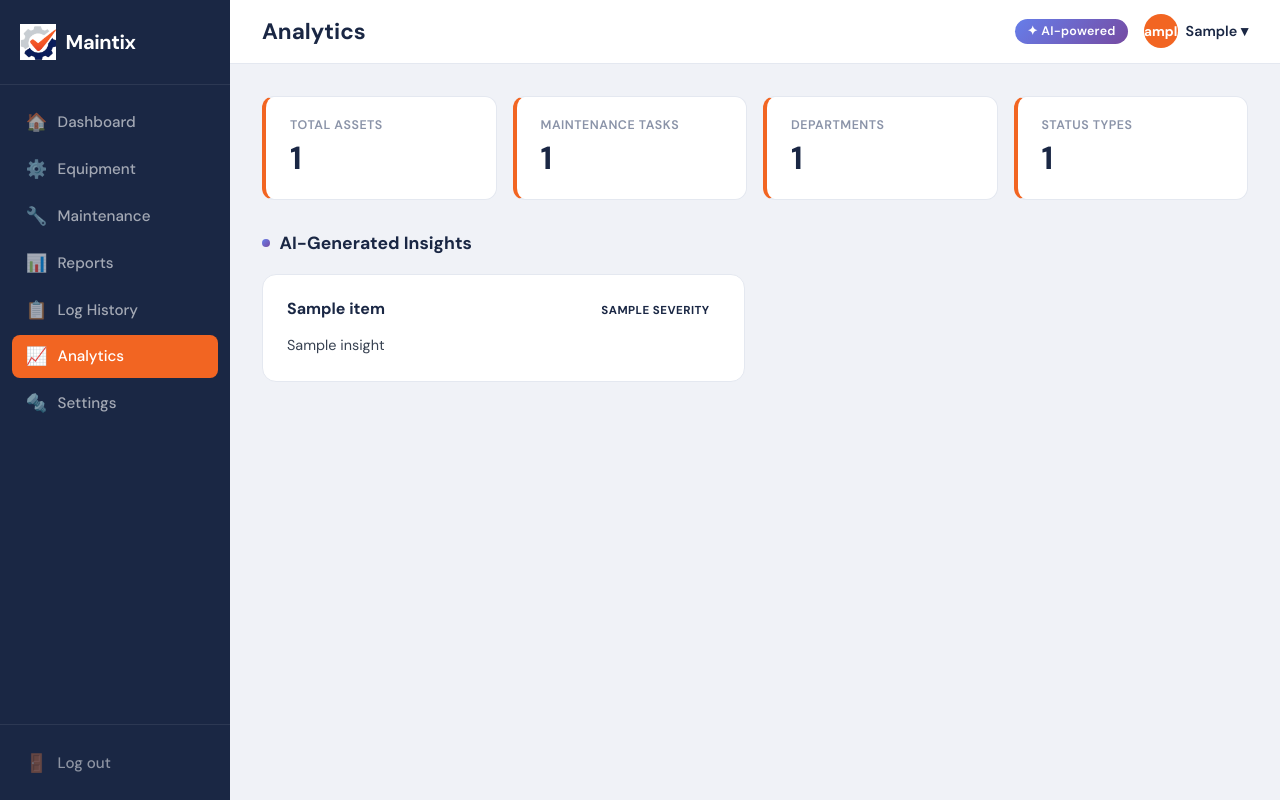
After one commit to Thia-Boetius/Equipment-Maintenance, a Flask app: template app/templates/analytics.html in a window 1280 px wide. The commit adds this page. Run offline with Flask 3, Linux system fonts and the light colour scheme; the template is opened without the code that fills it: most values are stand-ins (such as "Sample title", 1, 10 or a date in 2020).

Commit message:
Gemini API linked

```diff
--- a/app.py
+++ b/app.py
@@ -3,6 +3,8 @@ from flask import Flask, render_template, url_for, session, redirect, request, f
 from supabase import create_client
 from dotenv import load_dotenv
 import os
+import json
+import google.generativeai as genai
 
 load_dotenv()  # reads your .env file
 load_dotenv()  # reads your .env file
@@ -110,6 +112,84 @@ def reports():
     )
 
 
+@app.route("/analytics")
+def analytics():
+    if "user" not in session:
+        return redirect(url_for("login"))
+
+    access_token = session["user"]["access_token"]
+    user_id      = session["user"]["id"]
+
+    authed_client = create_client(
+        os.getenv("SUPABASE_URL"),
+        os.getenv("SUPABASE_ANON_KEY")
+    )
+    authed_client.auth.set_session(access_token, "")
+
+    employee = (
+        authed_client.table("Employee")
+        .select("*")
+        .eq("user_UID", user_id)
+        .execute()
+    )
+    if not employee.data:
+        return "No employee record found for this user"
+
+    assets      = authed_client.table("Asset").select("*").execute().data or []
+    tasks       = authed_client.table("Maintenance_task").select("*").execute().data or []
+    statuses    = authed_client.table("Status").select("*").execute().data or []
+    departments = authed_client.table("Department").select("*").execute().data or []
+    maint_types = authed_client.table("Maintenance_type").select("*").execute().data or []
+
+    data_summary = json.dumps({
+        "assets":            assets[:30],
+        "maintenance_tasks": tasks[:30],
+        "statuses":          statuses,
+        "departments":       departments,
+        "maintenance_types": maint_types,
+    }, default=str)
+
+    ai_analyses = []
+    try:
+        genai.configure(api_key=os.getenv("GEMINI_API_KEY"))
+        model = genai.GenerativeModel(
+            model_name="gemini-1.5-flash",
+            system_instruction=(
+                "You are an equipment maintenance analyst. "
+                "Analyze the JSON data and return ONLY a JSON array of exactly 5 insight objects. "
+                "Each object must have these fields: "
+                "\"title\" (short heading), "
+                "\"insight\" (2-3 sentence finding), "
+                "\"recommendation\" (1-2 sentence action), "
+                "\"severity\" (one of: info, warning, critical). "
+                "Return raw JSON only — no markdown, no code fences, no explanation."
+            )
+        )
+        resp = model.generate_content(f"Analyze this equipment maintenance data:\n{data_summary}")
+        raw = resp.text
+        start, end = raw.find("["), raw.rfind("]") + 1
+        if start >= 0 and end > start:
+            ai_analyses = json.loads(raw[start:end])
+    except Exception as e:
+        print(f"AI analysis error: {e}")
+        ai_analyses = [{
+            "title": "Analysis unavailable",
+            "insight": "Could not generate AI analysis. Check that GEMINI_API_KEY is set in your .env file.",
+            "recommendation": "Add GEMINI_API_KEY=<your-key> to .env and restart the server.",
+            "severity": "info"
+        }]
+
+    return render_template(
+        "analytics.html",
+        employee=employee.data[0],
+        assets=assets,
+        tasks=tasks,
+        statuses=statuses,
+        departments=departments,
+        ai_analyses=ai_analyses,
+    )
+
+
 @app.route("/dashboard")
 def dashboard():
     if "user" not in session:
--- /dev/null
+++ b/app/templates/analytics.html
@@ -0,0 +1,338 @@
+<!DOCTYPE html>
+<html lang="en">
+<head>
+    <meta charset="UTF-8">
+    <title>Maintix – Analytics</title>
+    <link href="https://fonts.googleapis.com/css2?family=DM+Sans:wght@400;500;600;700&display=swap" rel="stylesheet">
+    <style>
+        * { box-sizing: border-box; margin: 0; padding: 0; }
+
+        :root {
+            --navy: #1a2744;
+            --orange: #f26522;
+            --orange-light: #fff0e8;
+            --bg: #f0f2f7;
+            --white: #ffffff;
+            --text: #1a2744;
+            --muted: #8a93a8;
+            --border: #e4e8f0;
+            --sidebar-w: 230px;
+        }
+
+        body {
+            font-family: 'DM Sans', sans-serif;
+            background: var(--bg);
+            color: var(--text);
+            display: flex;
+            min-height: 100vh;
+        }
+
+        /* ── Sidebar ── */
+        .sidebar {
+            width: var(--sidebar-w);
+            background: var(--navy);
+            display: flex;
+            flex-direction: column;
+            position: fixed;
+            top: 0; left: 0; bottom: 0;
+            z-index: 100;
+        }
+        .sidebar-logo {
+            padding: 1.5rem 1.25rem;
+            display: flex;
+            align-items: center;
+            gap: 0.6rem;
+            border-bottom: 1px solid rgba(255,255,255,0.08);
+        }
+        .logo-icon {
+            width: 36px; height: 36px;
+            background: var(--orange);
+            border-radius: 8px;
+            display: flex; align-items: center; justify-content: center;
+        }
+        .logo-text { color: white; font-size: 1.25rem; font-weight: 700; letter-spacing: -0.02em; }
+        .sidebar-nav {
+            flex: 1;
+            padding: 1rem 0.75rem;
+            display: flex;
+            flex-direction: column;
+            gap: 0.25rem;
+        }
+        .nav-item {
+            display: flex;
+            align-items: center;
+            gap: 0.75rem;
+            padding: 0.65rem 0.85rem;
+            border-radius: 8px;
+            color: rgba(255,255,255,0.6);
+            text-decoration: none;
+            font-size: 0.95rem;
+            font-weight: 500;
+            transition: all 0.15s;
+        }
+        .nav-item:hover { background: rgba(255,255,255,0.08); color: white; }
+        .nav-item.active { background: var(--orange); color: white; }
+        .nav-icon { font-size: 1.1rem; width: 20px; text-align: center; }
+        .sidebar-footer {
+            padding: 1rem 0.75rem;
+            border-top: 1px solid rgba(255,255,255,0.08);
+        }
+        .logout-btn {
+            display: flex; align-items: center; gap: 0.75rem;
+            padding: 0.65rem 0.85rem; border-radius: 8px;
+            color: rgba(255,255,255,0.5); text-decoration: none;
+            font-size: 0.95rem; font-weight: 500; transition: all 0.15s;
+        }
+        .logout-btn:hover { color: white; background: rgba(255,255,255,0.08); }
+
+        /* ── Main ── */
+        .main { margin-left: var(--sidebar-w); flex: 1; display: flex; flex-direction: column; }
+
+        .topbar {
+            background: var(--white);
+            padding: 0.9rem 2rem;
+            display: flex;
+            align-items: center;
+            justify-content: space-between;
+            border-bottom: 1px solid var(--border);
+            position: sticky; top: 0; z-index: 50;
+        }
+        .page-title { font-size: 1.4rem; font-weight: 700; }
+        .topbar-right { display: flex; align-items: center; gap: 1rem; }
+        .user-chip { display: flex; align-items: center; gap: 0.5rem; font-weight: 600; font-size: 0.9rem; }
+        .avatar {
+            width: 34px; height: 34px; background: var(--orange); border-radius: 50%;
+            display: flex; align-items: center; justify-content: center;
+            color: white; font-weight: 700; font-size: 0.85rem;
+        }
+        .ai-badge {
+            display: flex;
+            align-items: center;
+            gap: 0.4rem;
+            background: linear-gradient(135deg, #667eea, #764ba2);
+            color: white;
+            padding: 0.3rem 0.75rem;
+            border-radius: 20px;
+            font-size: 0.78rem;
+            font-weight: 600;
+            letter-spacing: 0.02em;
+        }
+
+        /* ── Content ── */
+        .content { padding: 2rem; flex: 1; }
+
+        /* ── Stats row ── */
+        .stats-row {
+            display: grid;
+            grid-template-columns: repeat(auto-fit, minmax(160px, 1fr));
+            gap: 1rem;
+            margin-bottom: 2rem;
+        }
+        .stat-card {
+            background: var(--white);
+            border-radius: 12px;
+            border: 1px solid var(--border);
+            padding: 1.25rem 1.5rem;
+        }
+        .stat-label { font-size: 0.78rem; font-weight: 600; color: var(--muted); text-transform: uppercase; letter-spacing: 0.04em; }
+        .stat-value { font-size: 2rem; font-weight: 700; margin-top: 0.25rem; }
+        .stat-card.orange { border-left: 4px solid var(--orange); }
+
+        /* ── Section heading ── */
+        .section-heading {
+            display: flex;
+            align-items: center;
+            gap: 0.6rem;
+            font-size: 1.1rem;
+            font-weight: 700;
+            margin-bottom: 1.25rem;
+        }
+        .section-heading .dot {
+            width: 8px; height: 8px;
+            background: linear-gradient(135deg, #667eea, #764ba2);
+            border-radius: 50%;
+        }
+
+        /* ── AI Insights grid ── */
+        .insights-grid {
+            display: grid;
+            grid-template-columns: repeat(auto-fill, minmax(360px, 1fr));
+            gap: 1.25rem;
+        }
+
+        .insight-card {
+            background: var(--white);
+            border-radius: 14px;
+            border: 1px solid var(--border);
+            padding: 1.5rem;
+            display: flex;
+            flex-direction: column;
+            gap: 0.75rem;
+            transition: box-shadow 0.15s;
+        }
+        .insight-card:hover { box-shadow: 0 4px 20px rgba(0,0,0,0.08); }
+
+        .insight-header {
+            display: flex;
+            align-items: flex-start;
+            justify-content: space-between;
+            gap: 0.75rem;
+        }
+        .insight-title {
+            font-size: 1rem;
+            font-weight: 700;
+            line-height: 1.3;
+        }
+        .severity-pill {
+            flex-shrink: 0;
+            display: inline-block;
+            padding: 0.25rem 0.65rem;
+            border-radius: 20px;
+            font-size: 0.72rem;
+            font-weight: 700;
+            text-transform: uppercase;
+            letter-spacing: 0.04em;
+        }
+        .severity-info    { background: #e0f2fe; color: #0369a1; }
+        .severity-warning { background: #fff7ed; color: #c2410c; }
+        .severity-critical{ background: #fee2e2; color: #b91c1c; }
+
+        .insight-text {
+            font-size: 0.9rem;
+            color: #374151;
+            line-height: 1.6;
+        }
+
+        .recommendation-box {
+            background: #f8fafc;
+            border-left: 3px solid var(--orange);
+            border-radius: 0 8px 8px 0;
+            padding: 0.65rem 0.85rem;
+        }
+        .recommendation-label {
+            font-size: 0.72rem;
+            font-weight: 700;
+            text-transform: uppercase;
+            letter-spacing: 0.05em;
+            color: var(--orange);
+            margin-bottom: 0.25rem;
+        }
+        .recommendation-text {
+            font-size: 0.875rem;
+            color: #374151;
+            line-height: 1.5;
+        }
+
+        /* ── Severity strip on left of card ── */
+        .insight-card.sev-warning  { border-left: 4px solid #f97316; }
+        .insight-card.sev-critical { border-left: 4px solid #ef4444; }
+        .insight-card.sev-info     { border-left: 4px solid #3b82f6; }
+
+        .no-data { text-align: center; padding: 3rem; color: var(--muted); font-size: 0.95rem; }
+    </style>
+</head>
+<body>
+
+<aside class="sidebar">
+    <div class="sidebar-logo">
+        <div class="logo-icon"><img src="../static/img/image.png" style="width:100%;height:100%;object-fit:cover;"></div>
+        <span class="logo-text">Maintix</span>
+    </div>
+    <nav class="sidebar-nav">
+        <a href="{{ url_for('dashboard', table='Asset') }}" class="nav-item">
+            <span class="nav-icon">🏠</span> Dashboard
+        </a>
+        <a href="{{ url_for('dashboard', table='Asset') }}" class="nav-item">
+            <span class="nav-icon">⚙️</span> Equipment
+        </a>
+        <a href="{{ url_for('dashboard', table='Maintenance_task') }}" class="nav-item">
+            <span class="nav-icon">🔧</span> Maintenance
+        </a>
+        <a href="{{ url_for('reports') }}" class="nav-item">
+            <span class="nav-icon">📊</span> Reports
+        </a>
+        <a href="{{ url_for('dashboard', table='Maintenance_type') }}" class="nav-item">
+            <span class="nav-icon">📋</span> Log History
+        </a>
+        <a href="{{ url_for('analytics') }}" class="nav-item active">
+            <span class="nav-icon">📈</span> Analytics
+        </a>
+        <a href="{{ url_for('dashboard', table='Position') }}" class="nav-item">
+            <span class="nav-icon">🔩</span> Settings
+        </a>
+    </nav>
+    <div class="sidebar-footer">
+        <a href="{{ url_for('logout') }}" class="logout-btn">
+            <span class="nav-icon">🚪</span> Log out
+        </a>
+    </div>
+</aside>
+
+<div class="main">
+    <header class="topbar">
+        <h1 class="page-title">Analytics</h1>
+        <div class="topbar-right">
+            <span class="ai-badge">✦ AI-powered</span>
+            <div class="user-chip">
+                <div class="avatar">{{ employee.First_name[0] }}</div>
+                {{ employee.First_name }} ▾
+            </div>
+        </div>
+    </header>
+
+    <div class="content">
+
+        <!-- Summary stats -->
+        <div class="stats-row">
+            <div class="stat-card orange">
+                <div class="stat-label">Total Assets</div>
+                <div class="stat-value">{{ assets | length }}</div>
+            </div>
+            <div class="stat-card orange">
+                <div class="stat-label">Maintenance Tasks</div>
+                <div class="stat-value">{{ tasks | length }}</div>
+            </div>
+            <div class="stat-card orange">
+                <div class="stat-label">Departments</div>
+                <div class="stat-value">{{ departments | length }}</div>
+            </div>
+            <div class="stat-card orange">
+                <div class="stat-label">Status Types</div>
+                <div class="stat-value">{{ statuses | length }}</div>
+            </div>
+        </div>
+
+        <!-- AI Insights -->
+        <div class="section-heading">
+            <div class="dot"></div>
+            AI-Generated Insights
+        </div>
+
+        {% if ai_analyses %}
+        <div class="insights-grid">
+            {% for item in ai_analyses %}
+            {% set sev = item.get('severity', 'info') %}
+            <div class="insight-card sev-{{ sev }}">
+                <div class="insight-header">
+                    <div class="insight-title">{{ item.get('title', 'Insight') }}</div>
+                    <span class="severity-pill severity-{{ sev }}">{{ sev }}</span>
+                </div>
+                <p class="insight-text">{{ item.get('insight', '') }}</p>
+                {% if item.get('recommendation') %}
+                <div class="recommendation-box">
+                    <div class="recommendation-label">Recommendation</div>
+                    <div class="recommendation-text">{{ item.get('recommendation', '') }}</div>
+                </div>
+                {% endif %}
+            </div>
+            {% endfor %}
+        </div>
+        {% else %}
+        <p class="no-data">No AI analyses available.</p>
+        {% endif %}
+
+    </div>
+</div>
+
+</body>
+</html>
--- a/app/templates/dashboard.html
+++ b/app/templates/dashboard.html
@@ -305,8 +305,8 @@
            class="nav-item {{ 'active' if active_table == 'Maintenance_type' else '' }}">
             <span class="nav-icon">📋</span> Log History
         </a>
-        <a href="{{ url_for('dashboard', table='Department') }}"
-           class="nav-item {{ 'active' if active_table == 'Department' else '' }}">
+        <a href="{{ url_for('analytics') }}"
+           class="nav-item">
             <span class="nav-icon">📈</span> Analytics
         </a>
         <a href="{{ url_for('dashboard', table='Position') }}"
--- a/app/templates/reports.html
+++ b/app/templates/reports.html
@@ -317,7 +317,7 @@
         <a href="{{ url_for('dashboard', table='Maintenance_type') }}" class="nav-item">
             <span class="nav-icon">📋</span> Log History
         </a>
-        <a href="{{ url_for('dashboard', table='Department') }}" class="nav-item">
+        <a href="{{ url_for('analytics') }}" class="nav-item">
             <span class="nav-icon">📈</span> Analytics
         </a>
         <a href="{{ url_for('dashboard', table='Position') }}" class="nav-item">
```
